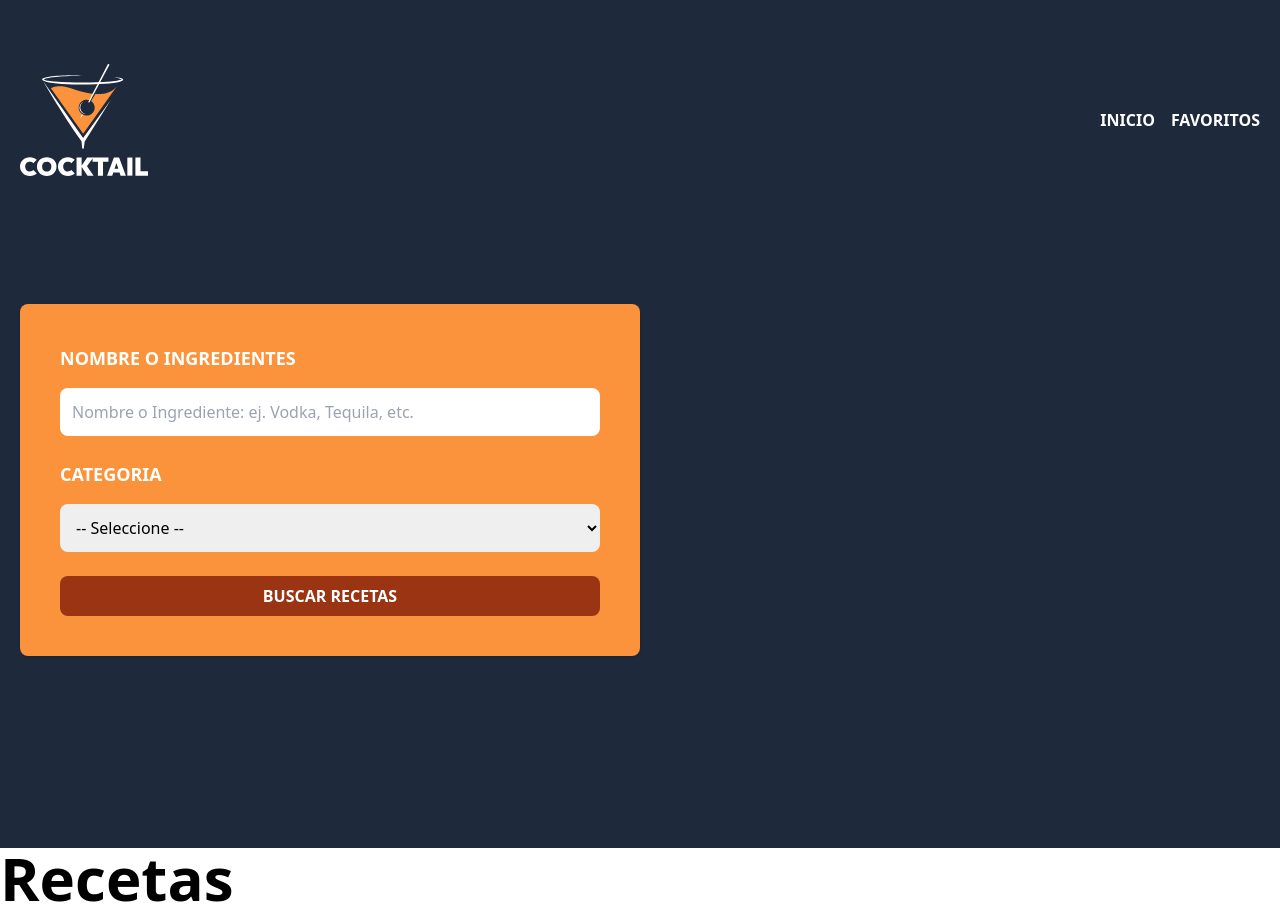
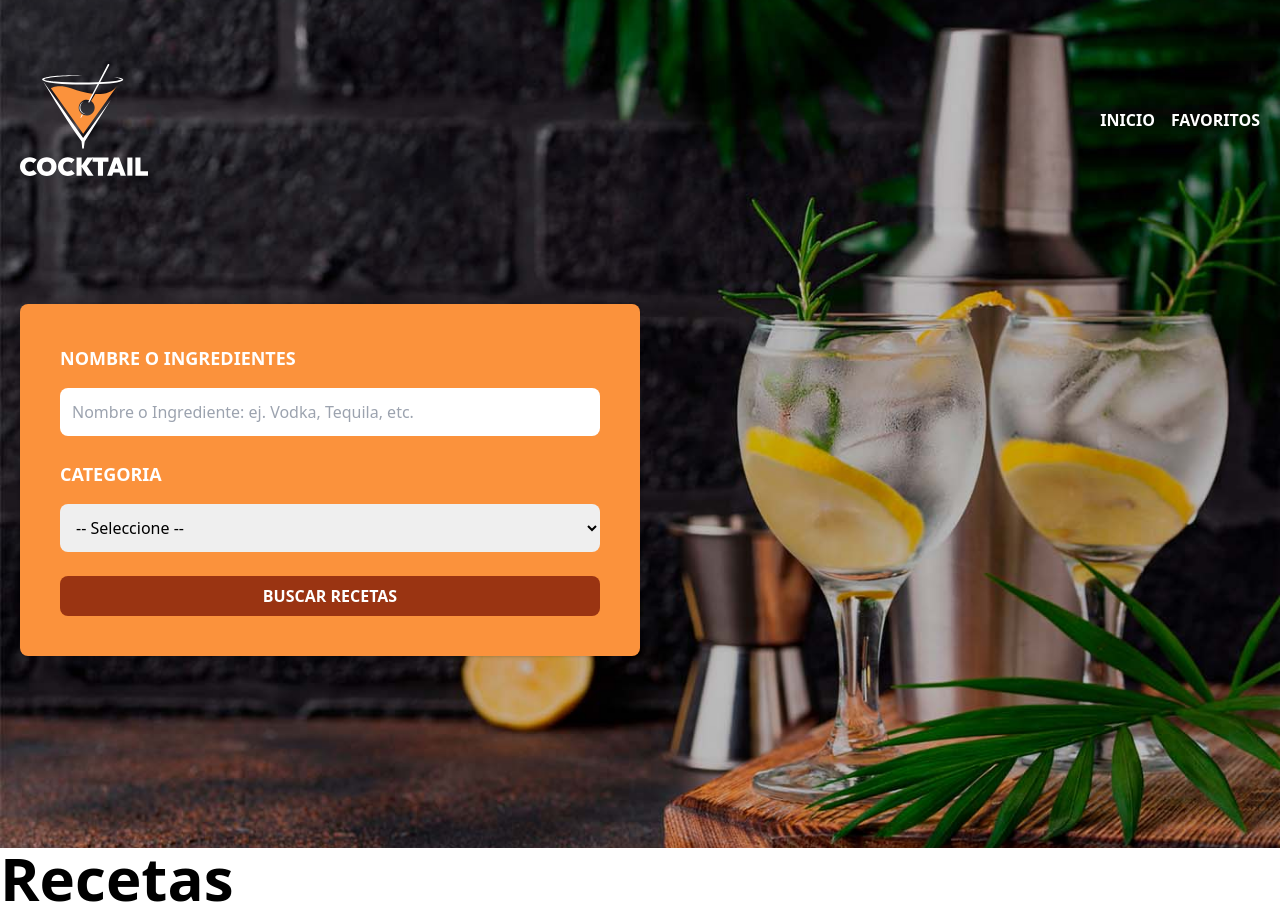
Before and after one commit to mvazquezma/bebidas-vue, a Vue app: page / in a window 1280 px wide. Built offline with nearby package versions, Linux system fonts and the light colour scheme.

Commit message:
Detect index page

```diff
--- a/src/components/Header.vue
+++ b/src/components/Header.vue
@@ -1,11 +1,19 @@
 <script setup>
-    import { RouterLink } from 'vue-router';
+     import { computed } from 'vue'
+    import { RouterLink, useRoute } from 'vue-router';
     import NavLink from './UI/NavLink.vue';
+
+    const route = useRoute()
+
+    const paginaInicio = computed(() => route.name === 'inicio')
+
+    console.log(route);
 </script>
 
 <template>
     <header
         class="bg-slate-800"
+        :class="{header: paginaInicio}"
     >
         <div class="mx-auto container px-5 py-16">
             <div class="flex justify-between items-center">
@@ -30,6 +38,7 @@
 
             <form
                 class="md:w-1/2 2xl:w-1/3 bg-orange-400 my-32 p-10 rounded-lg shadow space-y-6"
+                v-if="paginaInicio"
             >
                 <div class="space-y-4">
                     <label
@@ -66,4 +75,9 @@
 </template>
 
 <style scoped>
+.header {
+    background-image: url('/img/bg.jpg');
+    background-size: cover;
+    background-position: center;
+}
 </style>
```
